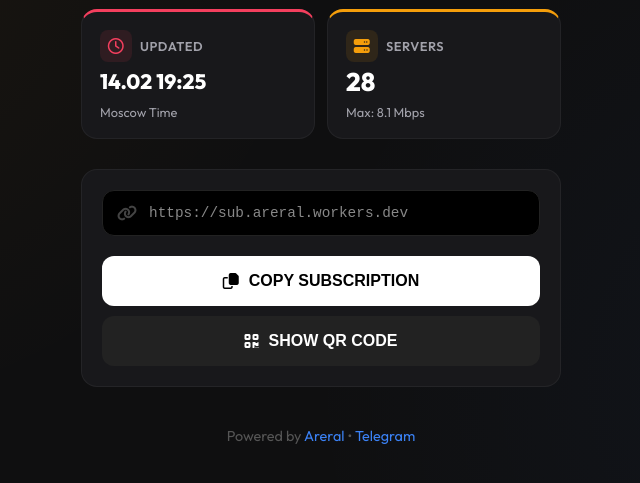
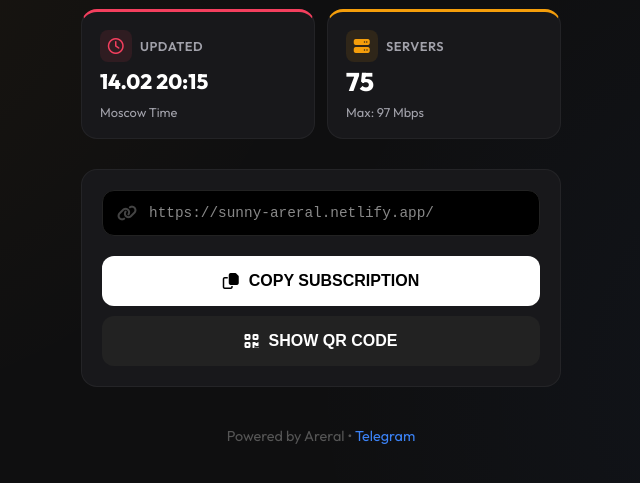
Before and after one commit to Areral/FrostySUB, a plain HTML site: page index.html in a window 1280 px wide. Shown: the part 259-742 px from the top of the page, 319-959 px from the left. Drawn offline with Linux system fonts and the light colour scheme.

Commit message:
🚀 Site & Sub Update: 2026-02-14 17:15:10 UTC

```diff
--- a/index.html
+++ b/index.html
@@ -100,21 +100,21 @@
             <!-- Update Time -->
             <div class="card red">
                 <div class="card-label"><div class="icon-box"><i class="fa-regular fa-clock"></i></div> UPDATED</div>
-                <div class="card-value" style="font-size: 1.3rem">14.02 19:25</div>
+                <div class="card-value" style="font-size: 1.3rem">14.02 20:15</div>
                 <div class="card-sub">Moscow Time</div>
             </div>
             <!-- Stats -->
             <div class="card yellow">
                 <div class="card-label"><div class="icon-box"><i class="fa-solid fa-server"></i></div> SERVERS</div>
-                <div class="card-value">28</div>
-                <div class="card-sub">Max: 8.1 Mbps</div>
+                <div class="card-value">75</div>
+                <div class="card-sub">Max: 97 Mbps</div>
             </div>
         </div>
 
         <div class="actions-container">
             <div class="sub-link-wrap">
                 <i class="fa-solid fa-link" style="color: #444; margin-right: 12px;"></i>
-                <input type="text" id="sub-link" class="sub-link-text" readonly value="https://sub.areral.workers.dev">
+                <input type="text" id="sub-link" class="sub-link-text" readonly value="https://sunny-areral.netlify.app/">
             </div>
 
             <button class="btn-primary" onclick="copyLink()">
@@ -131,12 +131,12 @@
         </div>
 
         <div class="footer">
-            Powered by <a href="https://github.com/Areral" target="_blank">Areral</a> &bull; <a href="https://t.me/Areral" target="_blank">Telegram</a>
+            Powered by Areral &bull; <a href="https://t.me/SunnyAreral" target="_blank">Telegram</a>
         </div>
     </div>
 
     <script>
-        const SUB_URL = "https://sub.areral.workers.dev";
+        const SUB_URL = "https://sunny-areral.netlify.app/";
 
         function copyLink() {
             const el = document.getElementById("sub-link");
```
Also changed, not shown: subscription.txt (+1 -1 lines).
